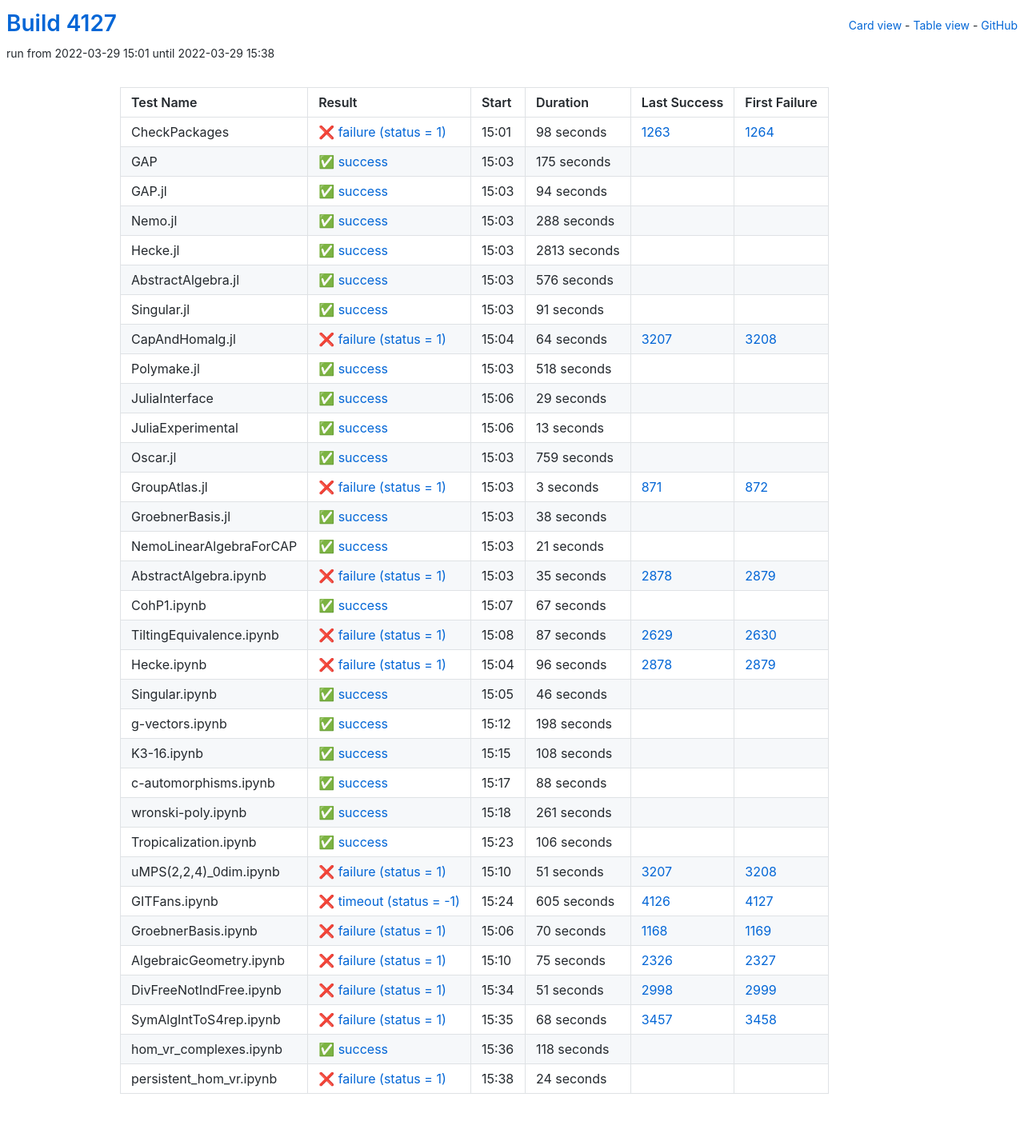
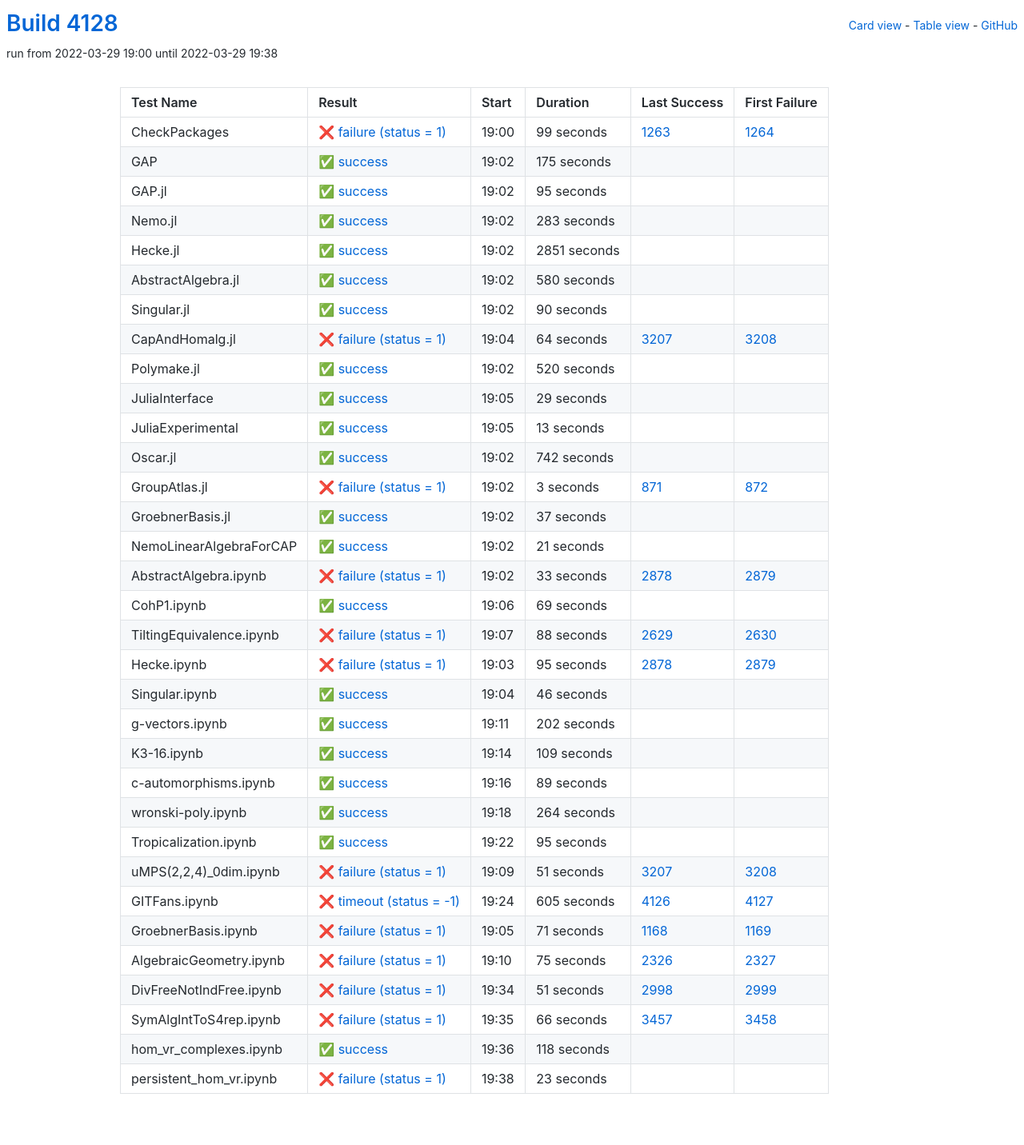
Before and after one commit to oscar-system/oscar-ci-status-stable, a Jekyll site: the page built from table.html, in a window 1280 px wide. Shown: the whole page at 80% size. Built offline with Jekyll 4.4.1, drawn with Linux system fonts in a browser that asks for light colours.

Commit message:
Build #4128

```diff
--- a/_data/ci.yml
+++ b/_data/ci.yml
@@ -1,6 +1,6 @@
 ---
-build: 4127
-build_url: https://oscarci.mathematik.uni-kl.de/job/oscar-stable/4127/
+build: 4128
+build_url: https://oscarci.mathematik.uni-kl.de/job/oscar-stable/4128/
 job: oscar-stable
 organization: oscar-system
 repo: oscar-ci-status-stable
@@ -8,20 +8,20 @@ repourl: https://github.com/oscar-system/oscar-ci-status-stable
 tests:
 - name: CheckPackages
   id: checkpackages
-  log: https://oscarci.mathematik.uni-kl.de/job/oscar-stable/4127/artifact/logs/build-4127/CheckPackages.log
-  start: 2022-03-29 15:01
+  log: https://oscarci.mathematik.uni-kl.de/job/oscar-stable/4128/artifact/logs/build-4128/CheckPackages.log
+  start: 2022-03-29 19:00
   success: false
   exitcode: 1
   status: failure
-  duration: 98
+  duration: 99
   last_success: 1263
   last_success_url: https://oscarci.mathematik.uni-kl.de/job/oscar-stable/1263/
   first_failure: 1264
   first_failure_url: https://oscarci.mathematik.uni-kl.de/job/oscar-stable/1264/
 - name: GAP
   id: gap
-  log: https://oscarci.mathematik.uni-kl.de/job/oscar-stable/4127/artifact/logs/build-4127/GAP.log
-  start: 2022-03-29 15:03
+  log: https://oscarci.mathematik.uni-kl.de/job/oscar-stable/4128/artifact/logs/build-4128/GAP.log
+  start: 2022-03-29 19:02
   success: true
   exitcode: 0
   status: success
@@ -32,68 +32,68 @@ tests:
   first_failure_url:
 - name: GAP.jl
   id: gap-jl
-  log: https://oscarci.mathematik.uni-kl.de/job/oscar-stable/4127/artifact/logs/build-4127/GAP.jl.log
-  start: 2022-03-29 15:03
+  log: https://oscarci.mathematik.uni-kl.de/job/oscar-stable/4128/artifact/logs/build-4128/GAP.jl.log
+  start: 2022-03-29 19:02
   success: true
   exitcode: 0
   status: success
-  duration: 94
+  duration: 95
   last_success: false
   last_success_url:
   first_failure: false
   first_failure_url:
 - name: Nemo.jl
   id: nemo-jl
-  log: https://oscarci.mathematik.uni-kl.de/job/oscar-stable/4127/artifact/logs/build-4127/Nemo.jl.log
-  start: 2022-03-29 15:03
+  log: https://oscarci.mathematik.uni-kl.de/job/oscar-stable/4128/artifact/logs/build-4128/Nemo.jl.log
+  start: 2022-03-29 19:02
   success: true
   exitcode: 0
   status: success
-  duration: 288
+  duration: 283
   last_success: false
   last_success_url:
   first_failure: false
   first_failure_url:
 - name: Hecke.jl
   id: hecke-jl
-  log: https://oscarci.mathematik.uni-kl.de/job/oscar-stable/4127/artifact/logs/build-4127/Hecke.jl.log
-  start: 2022-03-29 15:03
+  log: https://oscarci.mathematik.uni-kl.de/job/oscar-stable/4128/artifact/logs/build-4128/Hecke.jl.log
+  start: 2022-03-29 19:02
   success: true
   exitcode: 0
   status: success
-  duration: 2813
+  duration: 2851
   last_success: false
   last_success_url:
   first_failure: false
   first_failure_url:
 - name: AbstractAlgebra.jl
   id: abstractalgebra-jl
-  log: https://oscarci.mathematik.uni-kl.de/job/oscar-stable/4127/artifact/logs/build-4127/AbstractAlgebra.jl.log
-  start: 2022-03-29 15:03
+  log: https://oscarci.mathematik.uni-kl.de/job/oscar-stable/4128/artifact/logs/build-4128/AbstractAlgebra.jl.log
+  start: 2022-03-29 19:02
   success: true
   exitcode: 0
   status: success
-  duration: 576
+  duration: 580
   last_success: false
   last_success_url:
   first_failure: false
   first_failure_url:
 - name: Singular.jl
   id: singular-jl
-  log: https://oscarci.mathematik.uni-kl.de/job/oscar-stable/4127/artifact/logs/build-4127/Singular.jl.log
-  start: 2022-03-29 15:03
+  log: https://oscarci.mathematik.uni-kl.de/job/oscar-stable/4128/artifact/logs/build-4128/Singular.jl.log
+  start: 2022-03-29 19:02
   success: true
   exitcode: 0
   status: success
-  duration: 91
+  duration: 90
   last_success: false
   last_success_url:
   first_failure: false
   first_failure_url:
 - name: CapAndHomalg.jl
   id: capandhomalg-jl
-  log: https://oscarci.mathematik.uni-kl.de/job/oscar-stable/4127/artifact/logs/build-4127/CapAndHomalg.jl.log
-  start: 2022-03-29 15:04
+  log: https://oscarci.mathematik.uni-kl.de/job/oscar-stable/4128/artifact/logs/build-4128/CapAndHomalg.jl.log
+  start: 2022-03-29 19:04
   success: false
   exitcode: 1
   status: failure
@@ -104,20 +104,20 @@ tests:
   first_failure_url: https://oscarci.mathematik.uni-kl.de/job/oscar-stable/3208/
 - name: Polymake.jl
   id: polymake-jl
-  log: https://oscarci.mathematik.uni-kl.de/job/oscar-stable/4127/artifact/logs/build-4127/Polymake.jl.log
-  start: 2022-03-29 15:03
+  log: https://oscarci.mathematik.uni-kl.de/job/oscar-stable/4128/artifact/logs/build-4128/Polymake.jl.log
+  start: 2022-03-29 19:02
   success: true
   exitcode: 0
   status: success
-  duration: 518
+  duration: 520
   last_success: false
   last_success_url:
   first_failure: false
   first_failure_url:
 - name: JuliaInterface
   id: juliainterface
-  log: https://oscarci.mathematik.uni-kl.de/job/oscar-stable/4127/artifact/logs/build-4127/JuliaInterface.log
-  start: 2022-03-29 15:06
+  log: https://oscarci.mathematik.uni-kl.de/job/oscar-stable/4128/artifact/logs/build-4128/JuliaInterface.log
+  start: 2022-03-29 19:05
   success: true
   exitcode: 0
   status: success
@@ -128,8 +128,8 @@ tests:
   first_failure_url:
 - name: JuliaExperimental
   id: juliaexperimental
-  log: https://oscarci.mathematik.uni-kl.de/job/oscar-stable/4127/artifact/logs/build-4127/JuliaExperimental.log
-  start: 2022-03-29 15:06
+  log: https://oscarci.mathematik.uni-kl.de/job/oscar-stable/4128/artifact/logs/build-4128/JuliaExperimental.log
+  start: 2022-03-29 19:05
   success: true
   exitcode: 0
   status: success
@@ -140,20 +140,20 @@ tests:
   first_failure_url:
 - name: Oscar.jl
   id: oscar-jl
-  log: https://oscarci.mathematik.uni-kl.de/job/oscar-stable/4127/artifact/logs/build-4127/Oscar.jl.log
-  start: 2022-03-29 15:03
+  log: https://oscarci.mathematik.uni-kl.de/job/oscar-stable/4128/artifact/logs/build-4128/Oscar.jl.log
+  start: 2022-03-29 19:02
   success: true
   exitcode: 0
   status: success
-  duration: 759
+  duration: 742
   last_success: false
   last_success_url:
   first_failure: false
   first_failure_url:
 - name: GroupAtlas.jl
   id: groupatlas-jl
-  log: https://oscarci.mathematik.uni-kl.de/job/oscar-stable/4127/artifact/logs/build-4127/GroupAtlas.jl.log
-  start: 2022-03-29 15:03
+  log: https://oscarci.mathematik.uni-kl.de/job/oscar-stable/4128/artifact/logs/build-4128/GroupAtlas.jl.log
+  start: 2022-03-29 19:02
   success: false
   exitcode: 1
   status: failure
@@ -164,20 +164,20 @@ tests:
   first_failure_url: https://oscarci.mathematik.uni-kl.de/job/oscar-stable/872/
 - name: GroebnerBasis.jl
   id: groebnerbasis-jl
-  log: https://oscarci.mathematik.uni-kl.de/job/oscar-stable/4127/artifact/logs/build-4127/GroebnerBasis.jl.log
-  start: 2022-03-29 15:03
+  log: https://oscarci.mathematik.uni-kl.de/job/oscar-stable/4128/artifact/logs/build-4128/GroebnerBasis.jl.log
+  start: 2022-03-29 19:02
   success: true
   exitcode: 0
   status: success
-  duration: 38
+  duration: 37
   last_success: false
   last_success_url:
   first_failure: false
   first_failure_url:
 - name: NemoLinearAlgebraForCAP
   id: nemolinearalgebraforcap
-  log: https://oscarci.mathematik.uni-kl.de/job/oscar-stable/4127/artifact/logs/build-4127/NemoLinearAlgebraForCAP.log
-  start: 2022-03-29 15:03
+  log: https://oscarci.mathematik.uni-kl.de/job/oscar-stable/4128/artifact/logs/build-4128/NemoLinearAlgebraForCAP.log
+  start: 2022-03-29 19:02
   success: true
   exitcode: 0
   status: success
@@ -188,56 +188,56 @@ tests:
   first_failure_url:
 - name: AbstractAlgebra.ipynb
   id: abstractalgebra-ipynb
-  log: https://oscarci.mathematik.uni-kl.de/job/oscar-stable/4127/artifact/logs/build-4127/AbstractAlgebra.ipynb.log
-  start: 2022-03-29 15:03
+  log: https://oscarci.mathematik.uni-kl.de/job/oscar-stable/4128/artifact/logs/build-4128/AbstractAlgebra.ipynb.log
+  start: 2022-03-29 19:02
   success: false
   exitcode: 1
   status: failure
-  duration: 35
+  duration: 33
   last_success: 2878
   last_success_url: https://oscarci.mathematik.uni-kl.de/job/oscar-stable/2878/
   first_failure: 2879
   first_failure_url: https://oscarci.mathematik.uni-kl.de/job/oscar-stable/2879/
 - name: CohP1.ipynb
   id: cohp1-ipynb
-  log: https://oscarci.mathematik.uni-kl.de/job/oscar-stable/4127/artifact/logs/build-4127/CohP1.ipynb.log
-  start: 2022-03-29 15:07
+  log: https://oscarci.mathematik.uni-kl.de/job/oscar-stable/4128/artifact/logs/build-4128/CohP1.ipynb.log
+  start: 2022-03-29 19:06
   success: true
   exitcode: 0
   status: success
-  duration: 67
+  duration: 69
   last_success: false
   last_success_url:
   first_failure: false
   first_failure_url:
 - name: TiltingEquivalence.ipynb
   id: tiltingequivalence-ipynb
-  log: https://oscarci.mathematik.uni-kl.de/job/oscar-stable/4127/artifact/logs/build-4127/TiltingEquivalence.ipynb.log
-  start: 2022-03-29 15:08
+  log: https://oscarci.mathematik.uni-kl.de/job/oscar-stable/4128/artifact/logs/build-4128/TiltingEquivalence.ipynb.log
+  start: 2022-03-29 19:07
   success: false
   exitcode: 1
   status: failure
-  duration: 87
+  duration: 88
   last_success: 2629
   last_success_url: https://oscarci.mathematik.uni-kl.de/job/oscar-stable/2629/
   first_failure: 2630
   first_failure_url: https://oscarci.mathematik.uni-kl.de/job/oscar-stable/2630/
 - name: Hecke.ipynb
   id: hecke-ipynb
-  log: https://oscarci.mathematik.uni-kl.de/job/oscar-stable/4127/artifact/logs/build-4127/Hecke.ipynb.log
-  start: 2022-03-29 15:04
+  log: https://oscarci.mathematik.uni-kl.de/job/oscar-stable/4128/artifact/logs/build-4128/Hecke.ipynb.log
+  start: 2022-03-29 19:03
   success: false
   exitcode: 1
   status: failure
-  duration: 96
+  duration: 95
   last_success: 2878
   last_success_url: https://oscarci.mathematik.uni-kl.de/job/oscar-stable/2878/
   first_failure: 2879
   first_failure_url: https://oscarci.mathematik.uni-kl.de/job/oscar-stable/2879/
 - name: Singular.ipynb
   id: singular-ipynb
-  log: https://oscarci.mathematik.uni-kl.de/job/oscar-stable/4127/artifact/logs/build-4127/Singular.ipynb.log
-  start: 2022-03-29 15:05
+  log: https://oscarci.mathematik.uni-kl.de/job/oscar-stable/4128/artifact/logs/build-4128/Singular.ipynb.log
+  start: 2022-03-29 19:04
   success: true
   exitcode: 0
   status: success
@@ -248,68 +248,68 @@ tests:
   first_failure_url:
 - name: g-vectors.ipynb
   id: g-vectors-ipynb
-  log: https://oscarci.mathematik.uni-kl.de/job/oscar-stable/4127/artifact/logs/build-4127/g-vectors.ipynb.log
-  start: 2022-03-29 15:12
+  log: https://oscarci.mathematik.uni-kl.de/job/oscar-stable/4128/artifact/logs/build-4128/g-vectors.ipynb.log
+  start: 2022-03-29 19:11
   success: true
   exitcode: 0
   status: success
-  duration: 198
+  duration: 202
   last_success: false
   last_success_url:
   first_failure: false
   first_failure_url:
 - name: K3-16.ipynb
   id: k3-16-ipynb
-  log: https://oscarci.mathematik.uni-kl.de/job/oscar-stable/4127/artifact/logs/build-4127/K3-16.ipynb.log
-  start: 2022-03-29 15:15
+  log: https://oscarci.mathematik.uni-kl.de/job/oscar-stable/4128/artifact/logs/build-4128/K3-16.ipynb.log
+  start: 2022-03-29 19:14
   success: true
   exitcode: 0
   status: success
-  duration: 108
+  duration: 109
   last_success: false
   last_success_url:
   first_failure: false
   first_failure_url:
 - name: c-automorphisms.ipynb
   id: c-automorphisms-ipynb
-  log: https://oscarci.mathematik.uni-kl.de/job/oscar-stable/4127/artifact/logs/build-4127/c-automorphisms.ipynb.log
-  start: 2022-03-29 15:17
+  log: https://oscarci.mathematik.uni-kl.de/job/oscar-stable/4128/artifact/logs/build-4128/c-automorphisms.ipynb.log
+  start: 2022-03-29 19:16
   success: true
   exitcode: 0
   status: success
-  duration: 88
+  duration: 89
   last_success: false
   last_success_url:
   first_failure: false
   first_failure_url:
 - name: wronski-poly.ipynb
   id: wronski-poly-ipynb
-  log: https://oscarci.mathematik.uni-kl.de/job/oscar-stable/4127/artifact/logs/build-4127/wronski-poly.ipynb.log
-  start: 2022-03-29 15:18
+  log: https://oscarci.mathematik.uni-kl.de/job/oscar-stable/4128/artifact/logs/build-4128/wronski-poly.ipynb.log
+  start: 2022-03-29 19:18
   success: true
   exitcode: 0
   status: success
-  duration: 261
+  duration: 264
   last_success: false
   last_success_url:
   first_failure: false
   first_failure_url:
 - name: Tropicalization.ipynb
   id: tropicalization-ipynb
-  log: https://oscarci.mathematik.uni-kl.de/job/oscar-stable/4127/artifact/logs/build-4127/Tropicalization.ipynb.log
-  start: 2022-03-29 15:23
+  log: https://oscarci.mathematik.uni-kl.de/job/oscar-stable/4128/artifact/logs/build-4128/Tropicalization.ipynb.log
+  start: 2022-03-29 19:22
   success: true
   exitcode: 0
   status: success
-  duration: 106
+  duration: 95
   last_success: false
   last_success_url:
   first_failure: false
   first_failure_url:
 - name: uMPS(2,2,4)_0dim.ipynb
   id: umps-2-2-4-0dim-ipynb
-  log: https://oscarci.mathematik.uni-kl.de/job/oscar-stable/4127/artifact/logs/build-4127/uMPS-2-2-4-_0dim.ipynb.log
-  start: 2022-03-29 15:10
+  log: https://oscarci.mathematik.uni-kl.de/job/oscar-stable/4128/artifact/logs/build-4128/uMPS-2-2-4-_0dim.ipynb.log
+  start: 2022-03-29 19:09
   success: false
   exitcode: 1
   status: failure
@@ -320,8 +320,8 @@ tests:
   first_failure_url: https://oscarci.mathematik.uni-kl.de/job/oscar-stable/3208/
 - name: GITFans.ipynb
   id: gitfans-ipynb
-  log: https://oscarci.mathematik.uni-kl.de/job/oscar-stable/4127/artifact/logs/build-4127/GITFans.ipynb.log
-  start: 2022-03-29 15:24
+  log: https://oscarci.mathematik.uni-kl.de/job/oscar-stable/4128/artifact/logs/build-4128/GITFans.ipynb.log
+  start: 2022-03-29 19:24
   success: false
   exitcode: -1
   status: timeout
@@ -332,20 +332,20 @@ tests:
   first_failure_url: https://oscarci.mathematik.uni-kl.de/job/oscar-stable/4127/
 - name: GroebnerBasis.ipynb
   id: groebnerbasis-ipynb
-  log: https://oscarci.mathematik.uni-kl.de/job/oscar-stable/4127/artifact/logs/build-4127/GroebnerBasis.ipynb.log
-  start: 2022-03-29 15:06
+  log: https://oscarci.mathematik.uni-kl.de/job/oscar-stable/4128/artifact/logs/build-4128/GroebnerBasis.ipynb.log
+  start: 2022-03-29 19:05
   success: false
   exitcode: 1
   status: failure
-  duration: 70
+  duration: 71
   last_success: 1168
   last_success_url: https://oscarci.mathematik.uni-kl.de/job/oscar-stable/1168/
   first_failure: 1169
   first_failure_url: https://oscarci.mathematik.uni-kl.de/job/oscar-stable/1169/
 - name: AlgebraicGeometry.ipynb
   id: algebraicgeometry-ipynb
-  log: https://oscarci.mathematik.uni-kl.de/job/oscar-stable/4127/artifact/logs/build-4127/AlgebraicGeometry.ipynb.log
-  start: 2022-03-29 15:10
+  log: https://oscarci.mathematik.uni-kl.de/job/oscar-stable/4128/artifact/logs/build-4128/AlgebraicGeometry.ipynb.log
+  start: 2022-03-29 19:10
   success: false
   exitcode: 1
   status: failure
@@ -356,8 +356,8 @@ tests:
   first_failure_url: https://oscarci.mathematik.uni-kl.de/job/oscar-stable/2327/
 - name: DivFreeNotIndFree.ipynb
   id: divfreenotindfree-ipynb
-  log: https://oscarci.mathematik.uni-kl.de/job/oscar-stable/4127/artifact/logs/build-4127/DivFreeNotIndFree.ipynb.log
-  start: 2022-03-29 15:34
+  log: https://oscarci.mathematik.uni-kl.de/job/oscar-stable/4128/artifact/logs/build-4128/DivFreeNotIndFree.ipynb.log
+  start: 2022-03-29 19:34
   success: false
   exitcode: 1
   status: failure
@@ -368,20 +368,20 @@ tests:
   first_failure_url: https://oscarci.mathematik.uni-kl.de/job/oscar-stable/2999/
 - name: SymAlgIntToS4rep.ipynb
   id: symalginttos4rep-ipynb
-  log: https://oscarci.mathematik.uni-kl.de/job/oscar-stable/4127/artifact/logs/build-4127/SymAlgIntToS4rep.ipynb.log
-  start: 2022-03-29 15:35
+  log: https://oscarci.mathematik.uni-kl.de/job/oscar-stable/4128/artifact/logs/build-4128/SymAlgIntToS4rep.ipynb.log
+  start: 2022-03-29 19:35
   success: false
   exitcode: 1
   status: failure
-  duration: 68
+  duration: 66
   last_success: 3457
   last_success_url: https://oscarci.mathematik.uni-kl.de/job/oscar-stable/3457/
   first_failure: 3458
   first_failure_url: https://oscarci.mathematik.uni-kl.de/job/oscar-stable/3458/
 - name: hom_vr_complexes.ipynb
   id: hom-vr-complexes-ipynb
-  log: https://oscarci.mathematik.uni-kl.de/job/oscar-stable/4127/artifact/logs/build-4127/hom_vr_complexes.ipynb.log
-  start: 2022-03-29 15:36
+  log: https://oscarci.mathematik.uni-kl.de/job/oscar-stable/4128/artifact/logs/build-4128/hom_vr_complexes.ipynb.log
+  start: 2022-03-29 19:36
   success: true
   exitcode: 0
   status: success
@@ -392,12 +392,12 @@ tests:
   first_failure_url:
 - name: persistent_hom_vr.ipynb
   id: persistent-hom-vr-ipynb
-  log: https://oscarci.mathematik.uni-kl.de/job/oscar-stable/4127/artifact/logs/build-4127/persistent_hom_vr.ipynb.log
-  start: 2022-03-29 15:38
+  log: https://oscarci.mathematik.uni-kl.de/job/oscar-stable/4128/artifact/logs/build-4128/persistent_hom_vr.ipynb.log
+  start: 2022-03-29 19:38
   success: false
   exitcode: 1
   status: failure
-  duration: 24
+  duration: 23
   last_success: false
   last_success_url:
   first_failure: false
```
Also changed, not shown: README.md.
